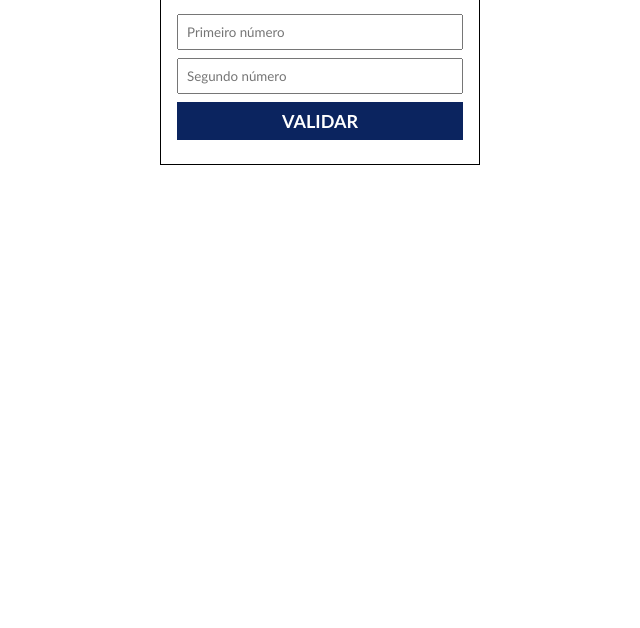
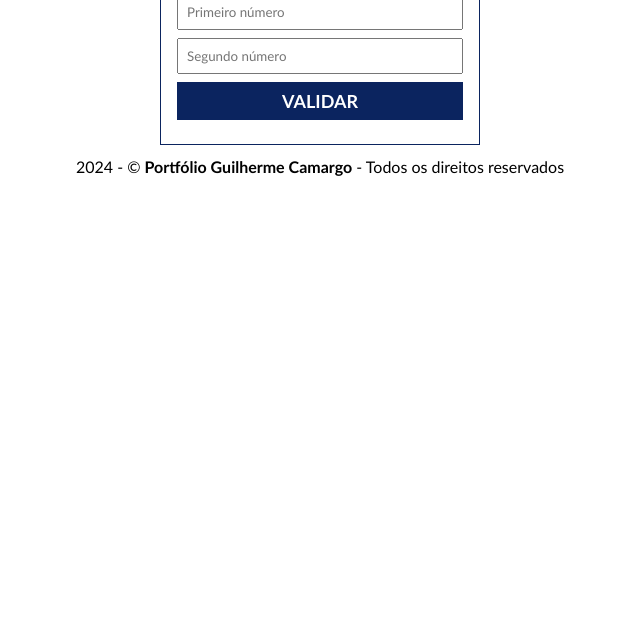
Before and after one commit to guicamargo19/validador, a plain HTML site: page index.html in a window 1280 px wide. Shown: the part 172-800 px from the top of the page, without its empty margins (320-960 px from the left). Drawn offline with Linux system fonts and the light colour scheme.

Commit message:
Alteração CSS e README.md

```diff
--- a/index.html
+++ b/index.html
@@ -3,10 +3,10 @@
 <head>
     <meta charset="UTF-8">
     <meta http-equiv="X-UA-Compatible" content="IE=edge">
-    <link rel="shortcut icon" href="assets/favicon.ico" type="image/x-icon">
+    <link rel="shortcut icon" href="assets/favicon.png" type="image/png">
     <meta name="viewport" content="width=device-width, initial-scale=1.0">
     <title>Validador</title>
-    <link rel="stylesheet" href="./main.css" />
+    <link rel="stylesheet" href="./style.css" />
 </head>
 <body>
     <div class="container">
@@ -21,6 +21,12 @@
         <p class="success-message"></p>
         <p class="error-message"></p>
     </div>
+    <footer class="direitos">
+        <script>document.write(new Date().getFullYear());</script> - &copy;
+        <a href="https://portfolio-pink-omega-63.vercel.app/">
+            <strong>Portfólio Guilherme Camargo</strong>
+        </a> - Todos os direitos reservados
+    </footer>
     <script src="./main.js"></script>
 </body>
 </html>
--- a/main.css
+++ b/style.css
@@ -6,11 +6,12 @@
 }
 
 .container {
-    margin: 100px auto;
+    margin: 0 auto;
     max-width: 320px;
     width: 100%;
     padding: 16px;
-    border: 1px solid black;
+    border: 1px solid #0b245f;
+    margin-top: 80px;
 }
 
 .container h1 {
@@ -36,7 +37,6 @@ button {
     cursor: pointer;
     font-weight: bold;
     font-size: 18px;
-
 }
 
 button:hover {
@@ -86,3 +86,18 @@ button:hover {
     padding: 8px;
     margin-bottom: 8px;
 }
+
+.direitos {
+    text-align: center;
+    margin-top: 12px;
+}
+
+.direitos a {
+    text-decoration: none;
+    color: black;
+}
+
+.direitos a:hover {
+    text-decoration: none;
+    color: #708090;
+}
```
Also changed, not shown: assets/favicon.ico (deleted), assets/favicon.png (added), assets/validador.png (deleted), 3 other files.
